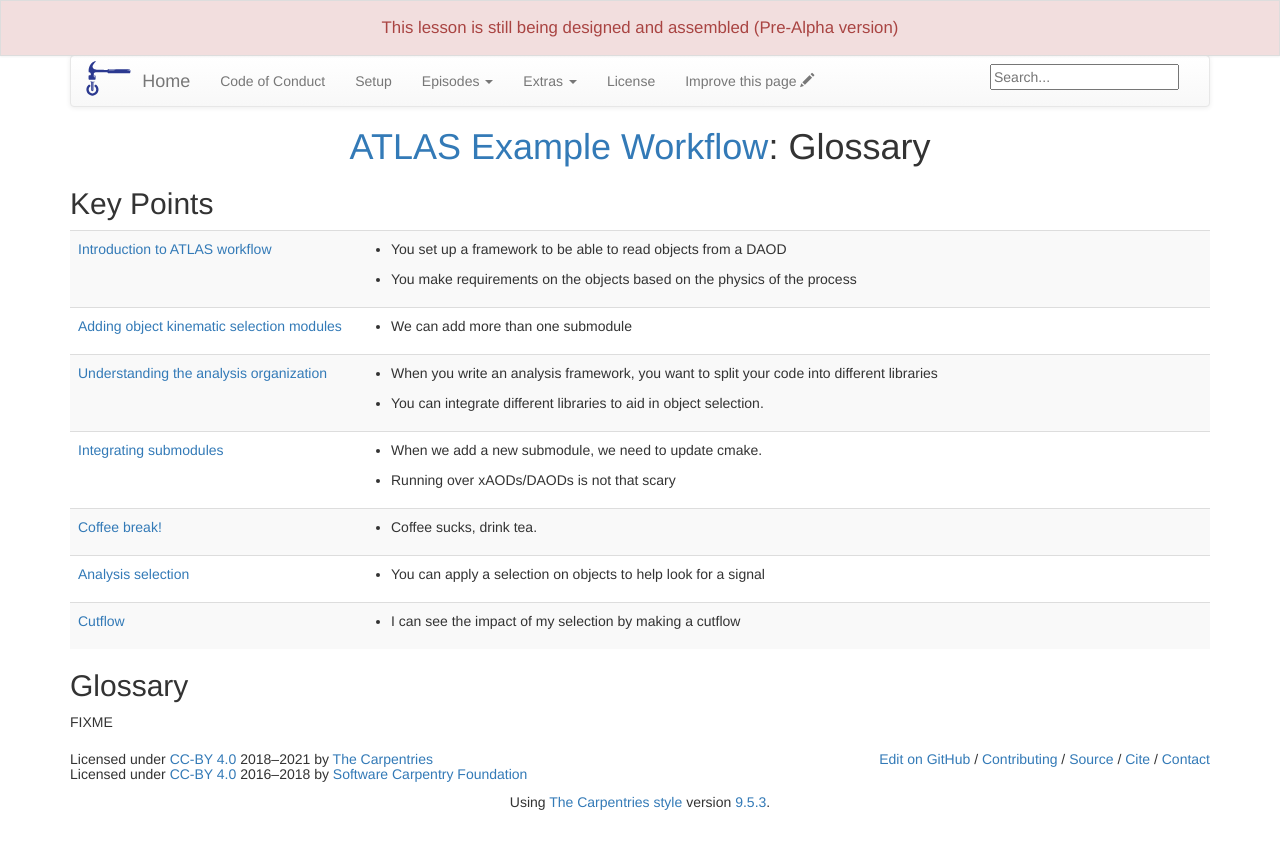
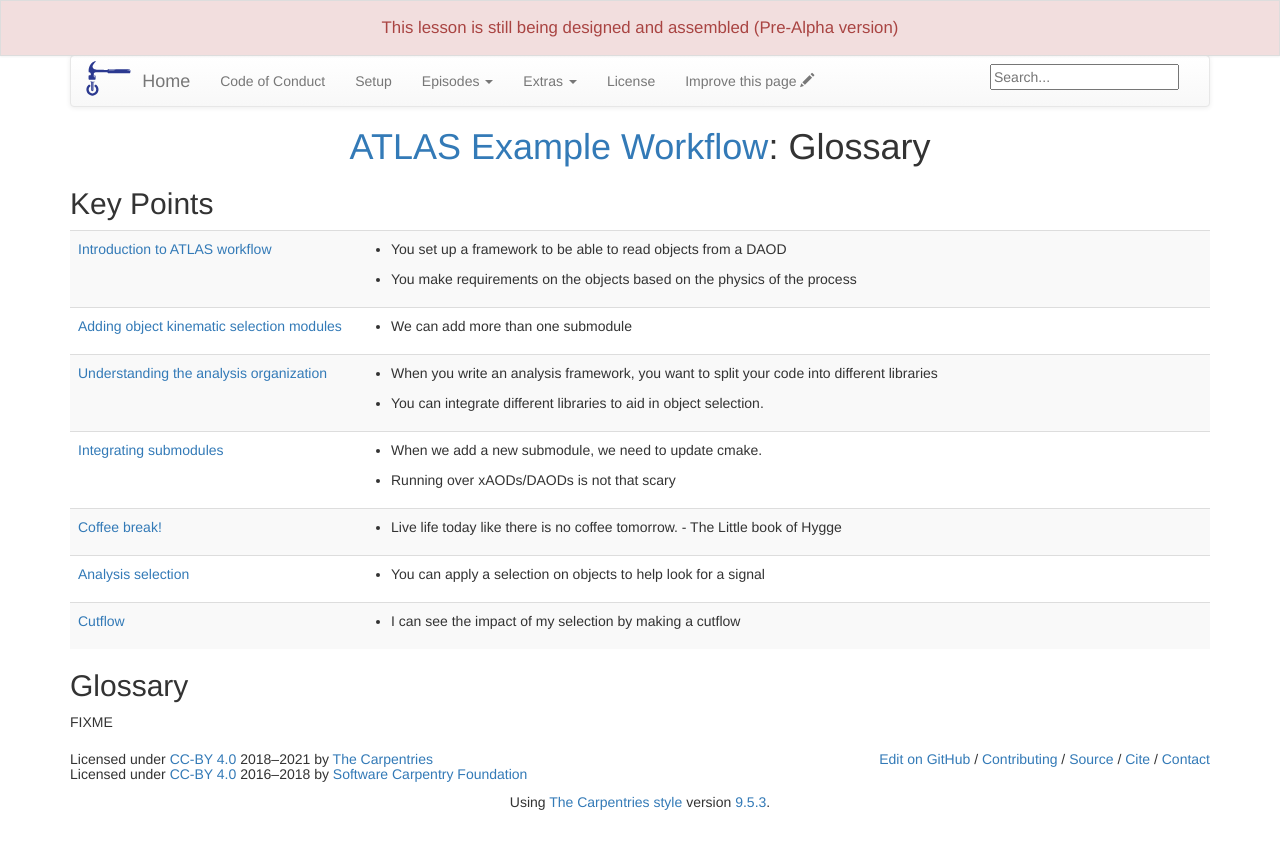
Before and after one commit to eressegu/atlas-example-workflow, a Jekyll site: the page built from reference.md, in a window 1280 px wide. Shown: the top 849 px of the page. Built offline with Jekyll 4.4.1, drawn with Linux system fonts in a browser that asks for light colours; our own code applies the rules of GitHub Pages for plain Markdown files.

Commit message:
updaate coffee

```diff
--- a/_episodes/05-coffee.md
+++ b/_episodes/05-coffee.md
@@ -11,7 +11,7 @@ objectives:
 - "Eat cookies."
 - "Talk to people (Cafeteria room!)."
 keypoints:
-- "Coffee sucks, drink tea."
+- "Live life today like there is no coffee tomorrow. - The Little book of Hygge"
 ---
 
 <center>
```
